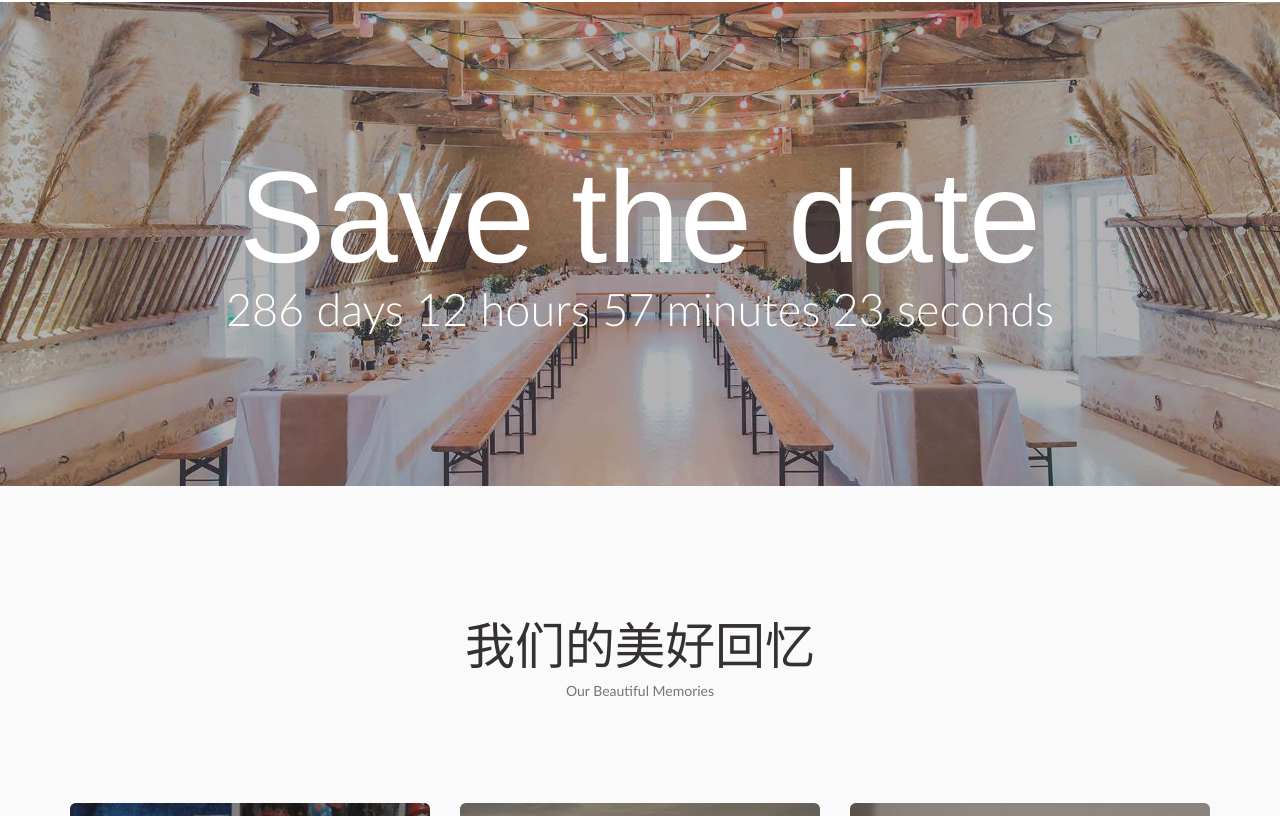
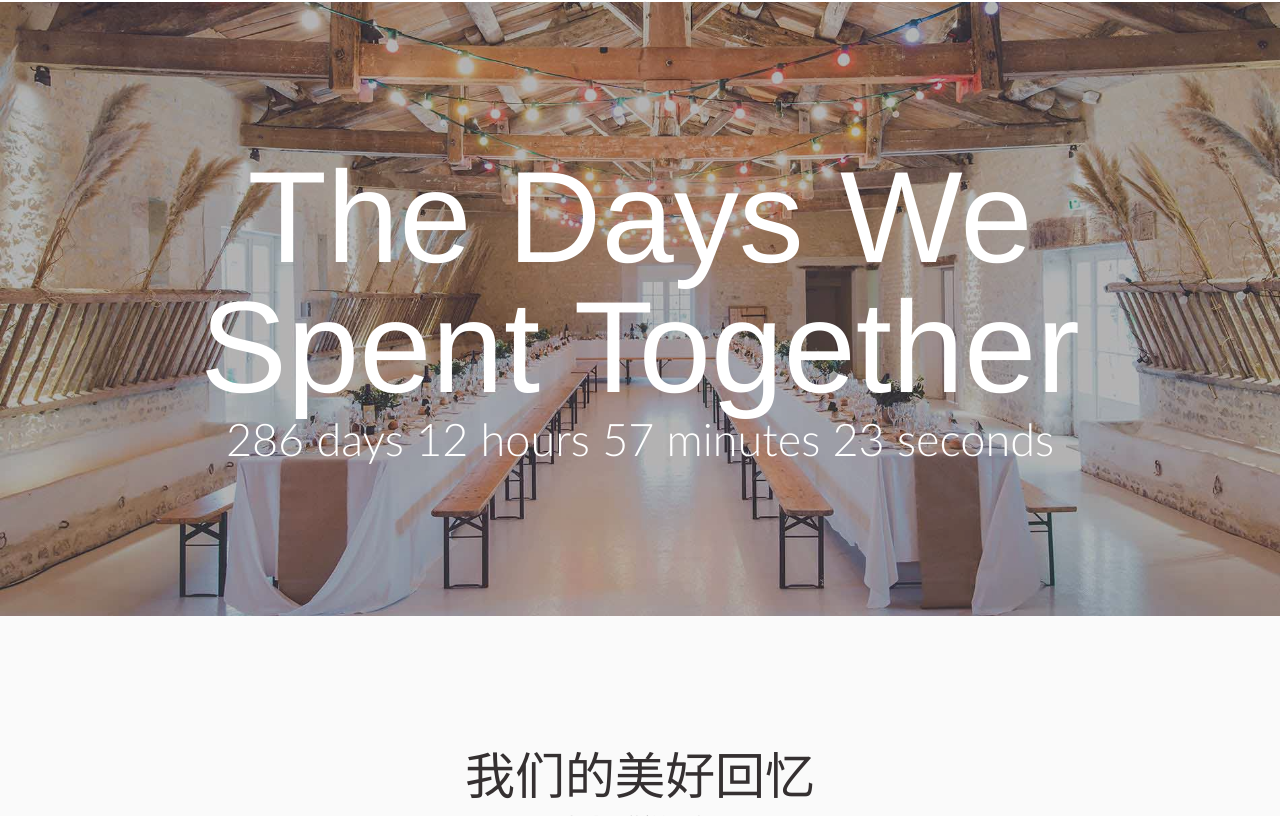
Before and after one commit to ImVeyon/being, a plain HTML site: page index.html in a window 1280 px wide. Shown: the part 1789-2605 px from the top of the page. Drawn offline with Linux system fonts and the light colour scheme; a script that the page names is missing; a web font is replaced by a local one.

Commit message:
Update index.html

```diff
--- a/index.html
+++ b/index.html
@@ -153,7 +153,7 @@
                <div class="col-sm-12 text-center">
                   <div class="block-content front-p">
 
-                     <h2 class="typo">Save the date</h2>
+                     <h2 class="typo">The Days We Spent Together</h2>
                      <span id="elapseClock" class="text-white" style="font-size: 45px;font-weight: 300;"></span>
                   </div>
                </div>
```
